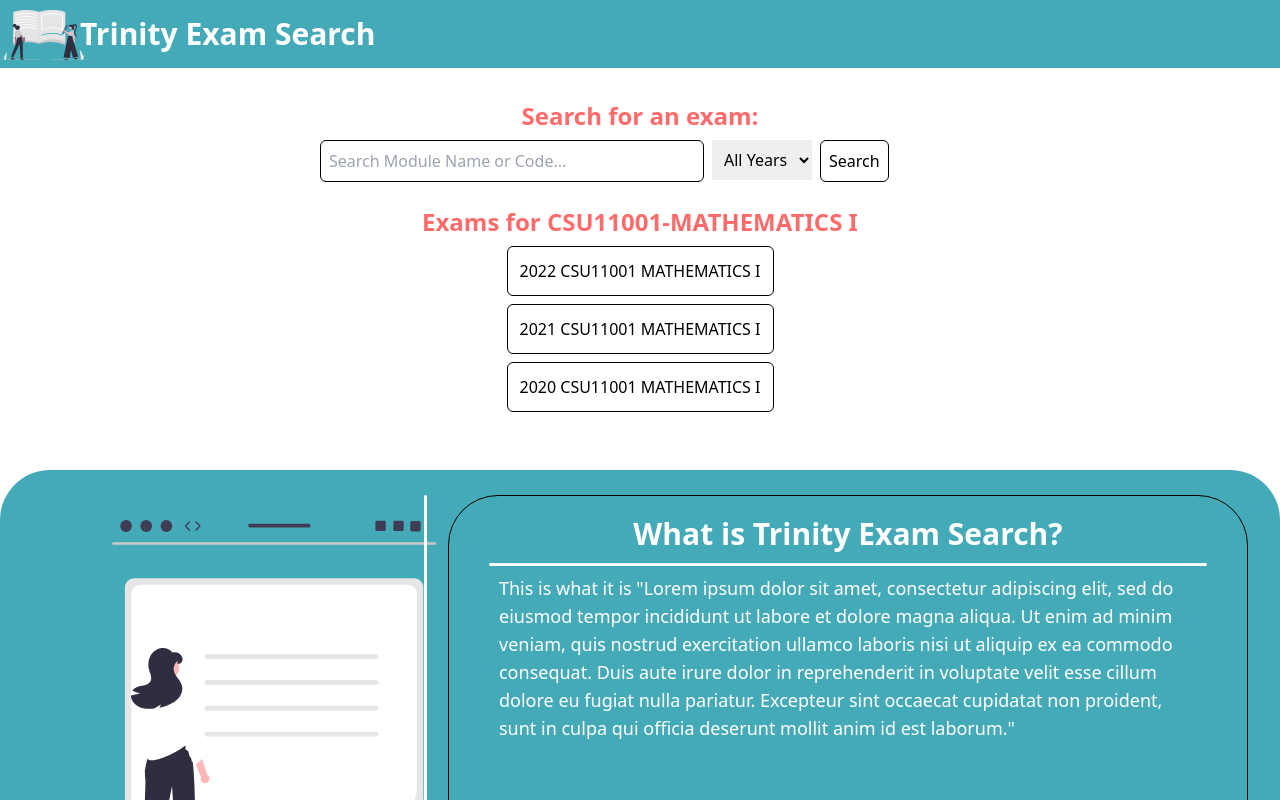
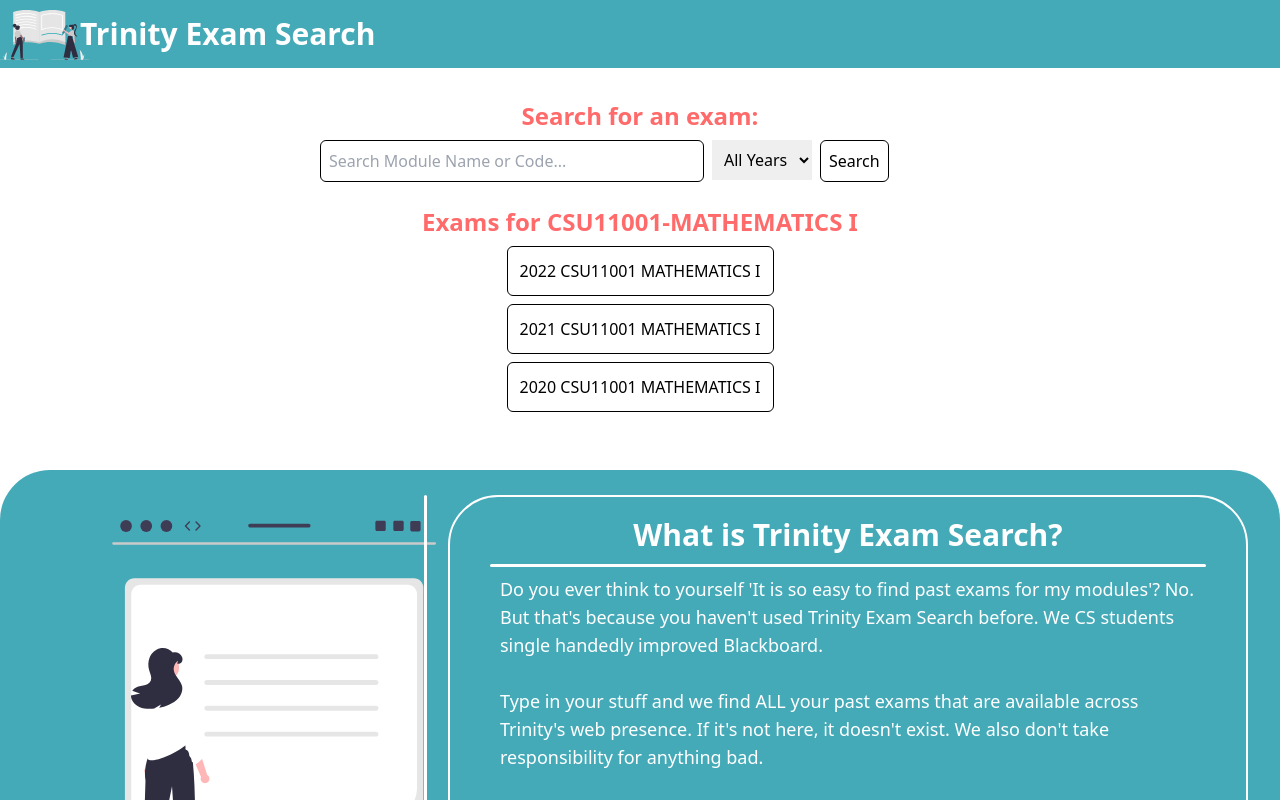
Before and after one commit to Jd7103/hack-trinity-2023-team-2, a React (Create React App) app in the folder hack-trinity-ui/: page / in a window 1280 px wide. Shown: the top 800 px of the page. Built offline with nearby package versions, Linux system fonts and the light colour scheme.

Commit message:
about section complete for now

```diff
--- a/hack-trinity-ui/src/components/about.js
+++ b/hack-trinity-ui/src/components/about.js
@@ -5,9 +5,22 @@ function about() {
         <div className="bg-secondary about-section flex justify-between">
             <img src={knowledge} className="knowledge relative"></img>
             <span className="bg-white white-bar relative rounded-lg"></span>
-            <div className="border border-black border-solid about-text-box relative right-8">
+            <div className="border-2 border-white border-solid about-text-box relative right-8">
                 <h2 className="text-white text-center pt-5"> What is Trinity Exam Search? </h2>
-                <p className="about-paragraph relative">This is what it is "Lorem ipsum dolor sit amet, consectetur adipiscing elit, sed do eiusmod tempor incididunt ut labore et dolore magna aliqua. Ut enim ad minim veniam, quis nostrud exercitation ullamco laboris nisi ut aliquip ex ea commodo consequat. Duis aute irure dolor in reprehenderit in voluptate velit esse cillum dolore eu fugiat nulla pariatur. Excepteur sint occaecat cupidatat non proident, sunt in culpa qui officia deserunt mollit anim id est laborum."</p>
+                <p className="about-paragraph relative">
+                    Do you ever think to yourself 'It is so easy to find past exams for my modules'?
+                    No. But that's because you haven't used Trinity Exam Search before. We CS students single handedly
+                    improved Blackboard.
+
+                    <br/><br/>
+                    Type in your stuff and we find ALL your past exams that are available across Trinity's web presence.
+                    If it's not here, it doesn't exist. We also don't take responsibility for anything bad.
+                    <br/><br/>
+
+                    Made by students, for students.
+                    Better Blackboard ™
+
+                </p>
                 <span className="bg-white title-bar absolute rounded-lg"></span>
             </div>
         </div>
```
